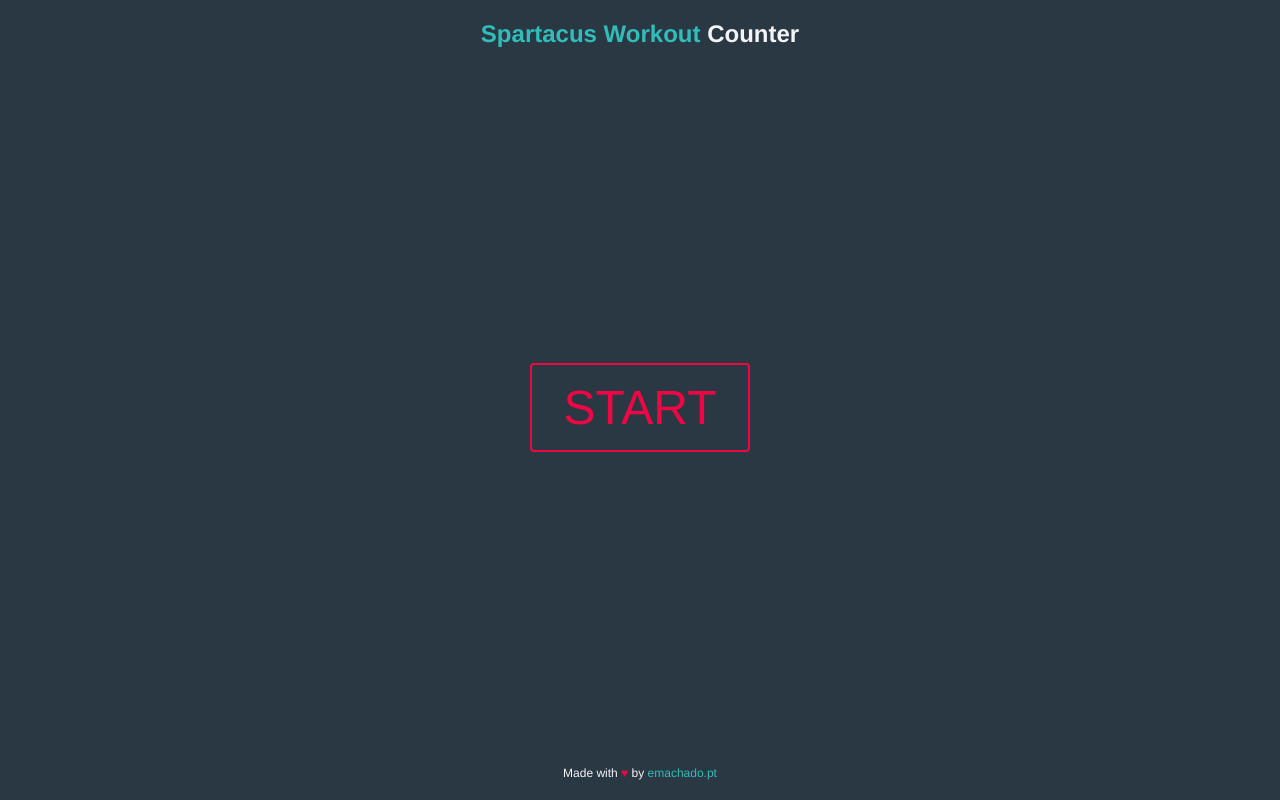
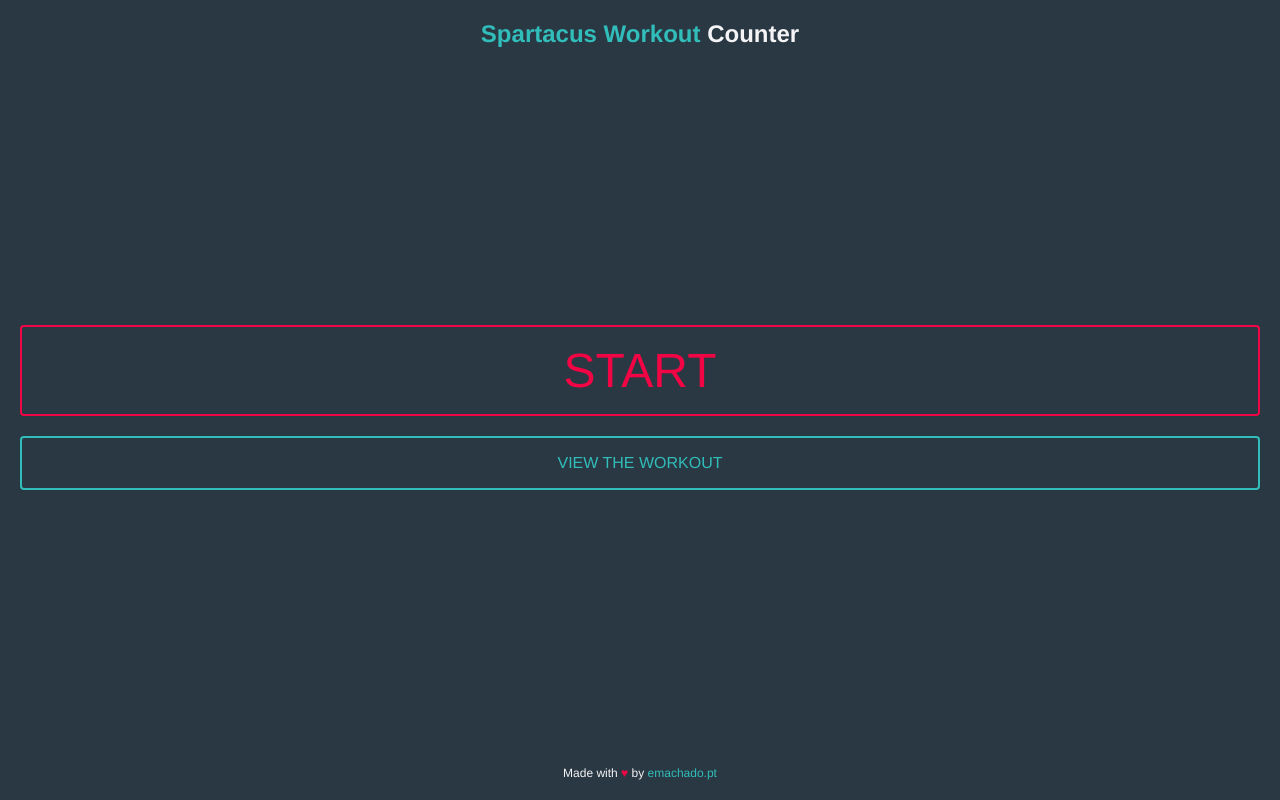
Before and after one commit to EMachado88/spartacus-workout-counter, a Vue app: page / in a window 1280 px wide. Built offline with nearby package versions, Linux system fonts and the light colour scheme.

Commit message:
Counters for all of the workout plus instructions button

```diff
--- a/src/components/Main.vue
+++ b/src/components/Main.vue
@@ -1,17 +1,35 @@
 <template>
   <main class="flex-grow-1 d-flex flex-column justify-center align-center">
     <div class="text-center">
-      <span
-        v-if="!workoutStarted"
+      <div v-if="!workoutStarted">
+        <div
           class="start-button btn btn-primary"
           @click="startWorkout"
           @keypress="startWorkout"
         >
           Start
-      </span>
+        </div>
 
-      <div v-else>
-        <h3 class="text-192" :class="`text-${counterColour}`">{{ counter }}</h3>
+        <a
+          href="https://www.menshealth.com/fitness/a20695613/the-spartacus-workout/"
+          target="_blank"
+          rel="noopener noreferrer"
+          class="instructions-button d-block btn btn-secondary mt-20"
+        >
+          View the workout
+        </a>
+      </div>
+
+      <div v-else class="counter-wrapper">
+        <div class="d-flex flex-column">
+          <div class="counter-title text-uppercase" :class="`text-${counterColour}`">
+            <span class="text-bold text-48">{{ counterTitle }}</span>
+          </div>
+
+          <div class="counter flex-grow-1">
+            <span class="text-192" :class="`text-${counterColour}`">{{ counter }}</span>
+          </div>
+        </div>
       </div>
     </div>
   </main>
@@ -26,46 +44,71 @@ const counterColours = {
   restRound: 'tertiary',
 }
 
+const counterTitles = {
+  exercise: 'Exercise',
+  rest: 'Rest',
+  restRound: 'Rest and hydrate',
+}
+
 export default Vue.extend({
   name: 'MainComponent',
   data() {
     return {
       workoutStarted: false,
-      exerciseDuration: 5,
-      restDuration: 3,
+      exercises: [
+        'Goblet Squat',
+        'Feet-Elevated Mountain Climber',
+        'Single-Arm Kettlebell Swing',
+        'T-Pushup',
+        'Split Jump',
+        'Dumbbell Row',
+        'Single-Arm Dumbbell Side Lunge and Touch',
+        'Pushup and Row',
+        'Dumbbell Lunge and Rotation',
+        'Dumbbell Push Press',
+      ],
+      exerciseDuration: 60,
+      restDuration: 60,
       rounds: 3,
-      restBetweenRounds: 10,
+      restBetweenRounds: 180,
       counter: 0,
       counterColour: counterColours.exercise,
+      counterTitle: counterTitles.exercise,
     }
   },
   methods: {
-    async startWorkout() {
+    async startWorkout(): Promise<void> {
       this.workoutStarted = true
 
-      // For each round
+      // Rounds
       for (let round = 1; round <= this.rounds; round += 1) {
+        // Exercises
+        for (let exercise = 0; exercise < this.exercises.length; exercise += 1) {
           // Exercise
           this.counter = this.exerciseDuration
           this.counterColour = counterColours.exercise
+          this.counterTitle = counterTitles.exercise
 
           for (let second = 1; second <= this.exerciseDuration; second += 1) {
             await this.sleep(1000)
             this.counter -= 1
           }
 
-        // Rest
+          // Rests
           this.counter = this.restDuration
           this.counterColour = counterColours.rest
+          this.counterTitle = counterTitles.rest
 
           for (let second = 1; second <= this.restDuration; second += 1) {
             await this.sleep(1000)
             this.counter -= 1
           }
+        }
 
-        // Rest between rounds
+        // Rests between rounds
         this.counter = this.restBetweenRounds
         this.counterColour = counterColours.restRound
+        this.counterTitle = counterTitles.restRound
 
         for (let second = 1; second <= this.restBetweenRounds; second += 1) {
           await this.sleep(1000)
```
Lines whose indentation alone changed are shown as unchanged.
